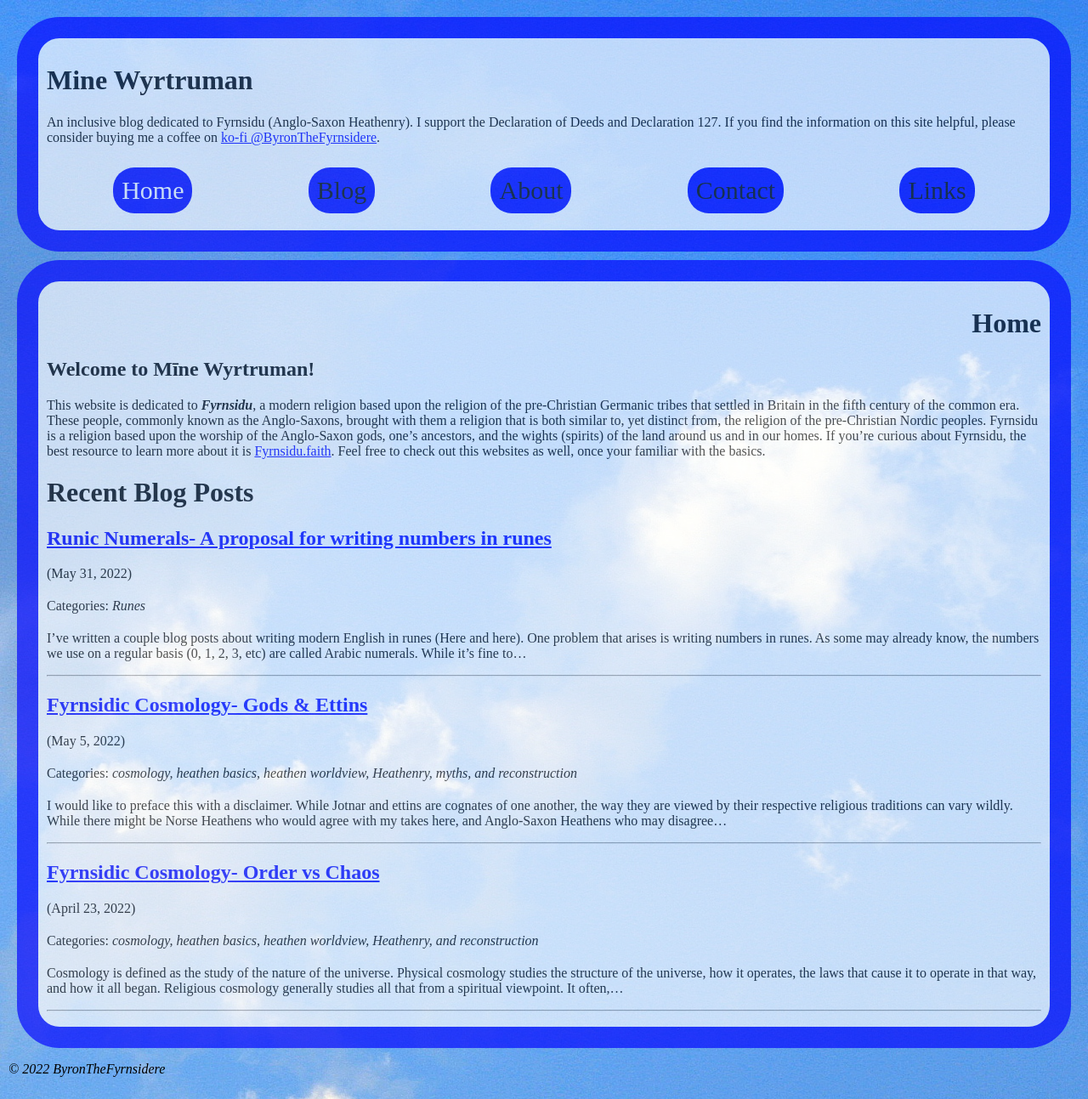
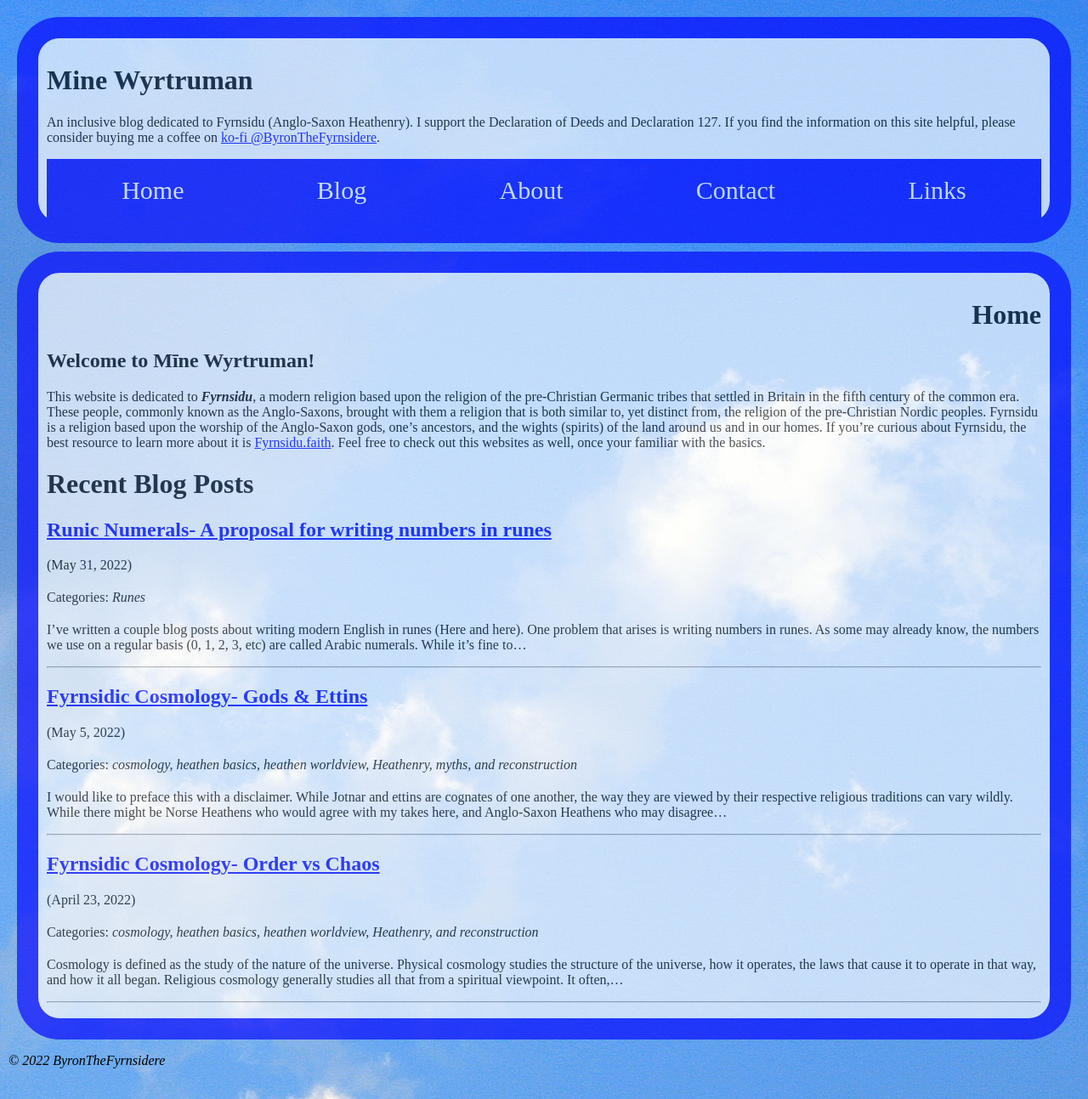
Before and after one commit to byronpendason/byronpendason.github.io, a Jekyll site: the page built from index.md, in a window 1280 px wide. Shown: the whole page at 85% size. Built offline with Jekyll 4.4.1, drawn with Linux system fonts in a browser that asks for light colours; our own code applies the rules of GitHub Pages for plain Markdown files; comment, search, counter and statistics services are not loaded.

Commit message:
Update style.css

```diff
--- a/css/style.css
+++ b/css/style.css
@@ -18,12 +18,15 @@
         background-color: white;
         color: black;
         opacity: 0.66;
+        padding-bottom: 0px;
       }
       nav ul {
         display: flex;
         list-style: none;
         margin: 0px;
         padding: 10px;
+        background-color:blue;
+        margin-bottom: 0px;
       }
       nav ul li {
         margin-left: auto;
@@ -38,7 +41,7 @@
       }
       nav ul li a {
         text-decoration: none;
-        color: black;
+        color: white;
       }
       nav ul li a:hover {
         text-decoration: underline;
```
